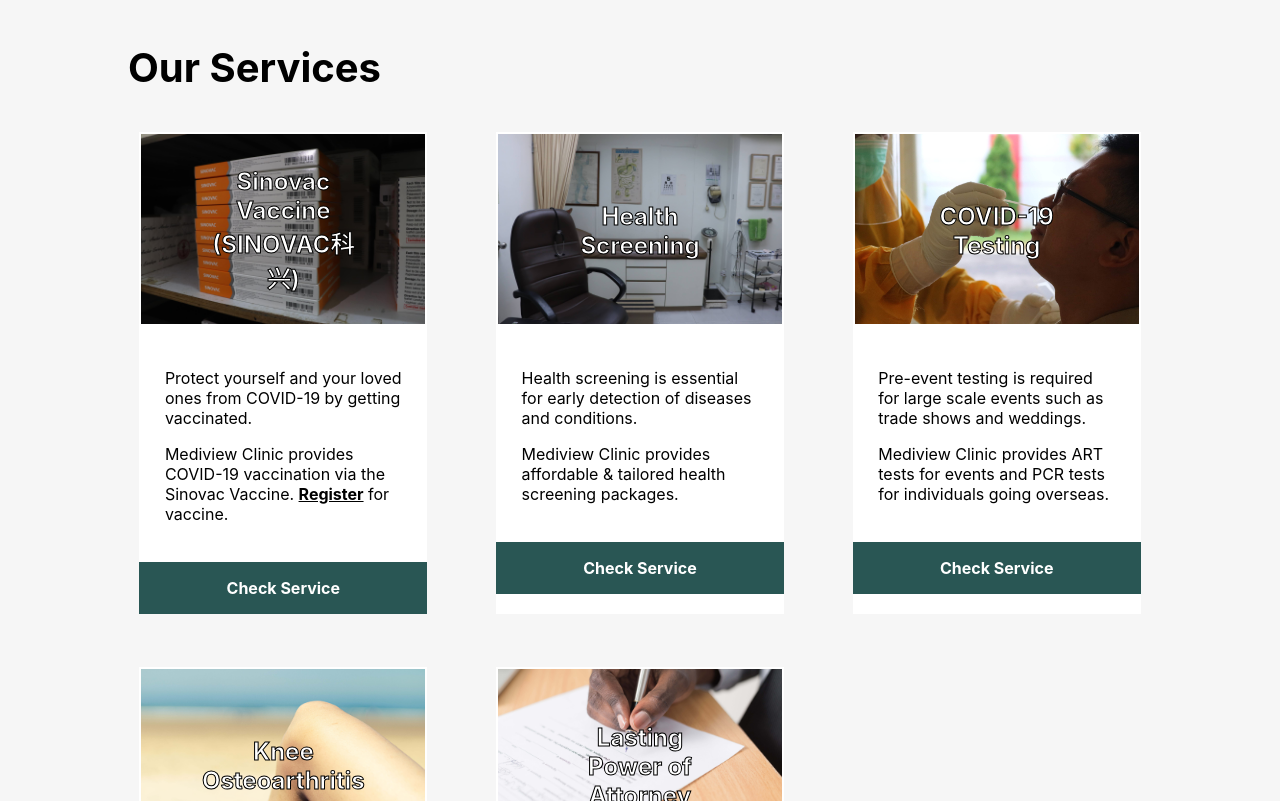
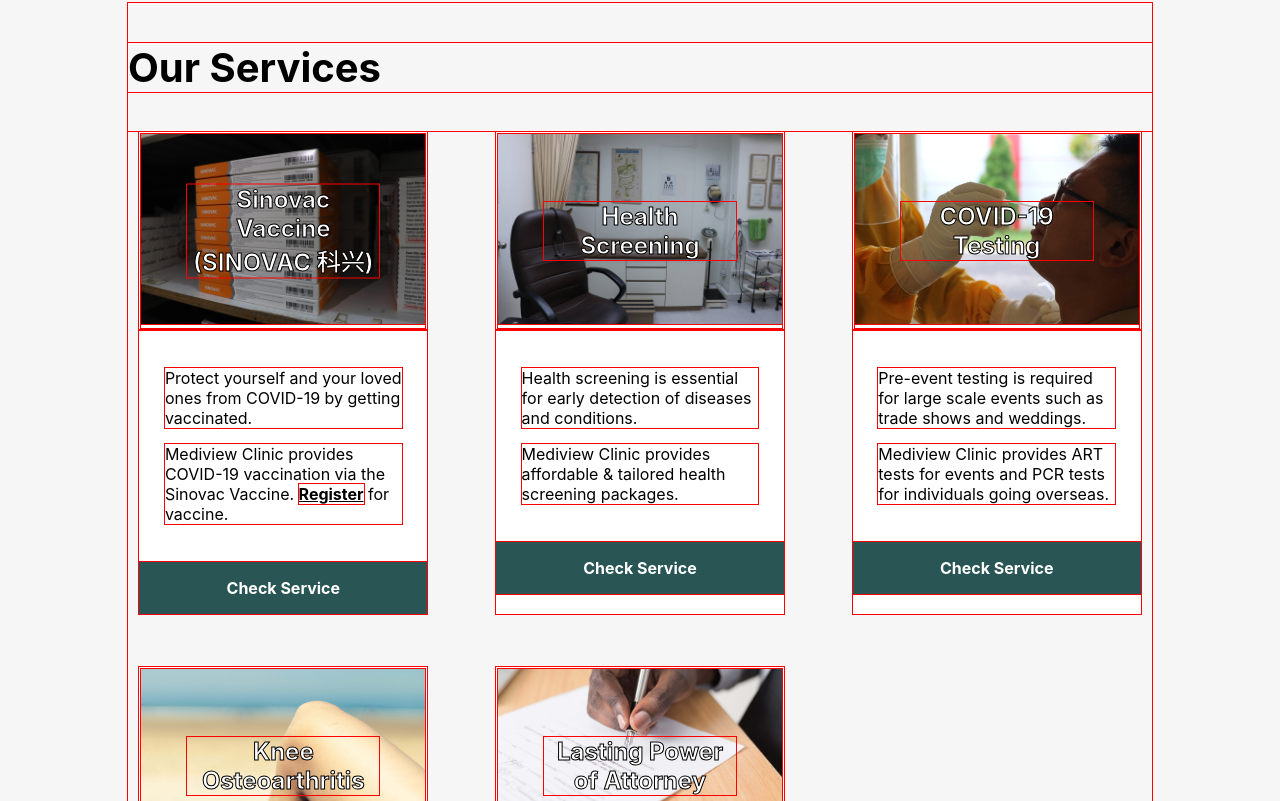
Before and after one commit to AbsoluteGibs/commercial-clinic-mediview, a React (Create React App) app in the folder frontend/: page / in a window 1280 px wide. Shown: the part 859-1660 px from the top of the page. Built offline with nearby package versions, Linux system fonts and the light colour scheme.

Commit message:
better alignment for services title

```diff
--- a/frontend/src/components/card/ServiceCard.css
+++ b/frontend/src/components/card/ServiceCard.css
@@ -21,6 +21,7 @@ div.service-card div.header img {
 }
 
 div.service-card div.header h2 {
+    width: 12rem;
     text-align: center;
     position: absolute;
     top: 50%;
--- a/frontend/src/index.css
+++ b/frontend/src/index.css
@@ -16,6 +16,6 @@ code {
 }
 
 /* code below used for finding div bugs */
-/* * {
+* {
   outline: 1px solid red;
-} */
+}
--- a/frontend/src/pages/homepage/services/ServicesSection.js
+++ b/frontend/src/pages/homepage/services/ServicesSection.js
@@ -30,7 +30,7 @@ export default function ServicesSection() {
 
             <div className="card-deck">
                 <ServiceCard
-                    title="Sinovac Vaccine (SINOVAC科兴)"
+                    title="Sinovac Vaccine (SINOVAC 科兴)"
                     shortDesc="Protect yourself and your loved ones from COVID-19 by getting vaccinated. Mediview Clinic provides COVID-19 vaccination via the Sinovac Vaccine."
                     backgroundSrc={VaccineBackground}
                     ctaTitle="Check Service"
```
